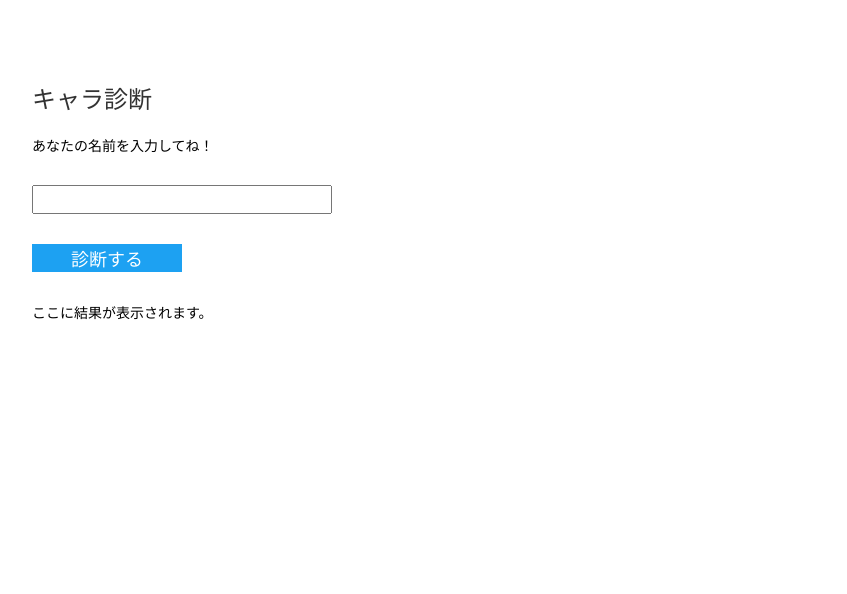
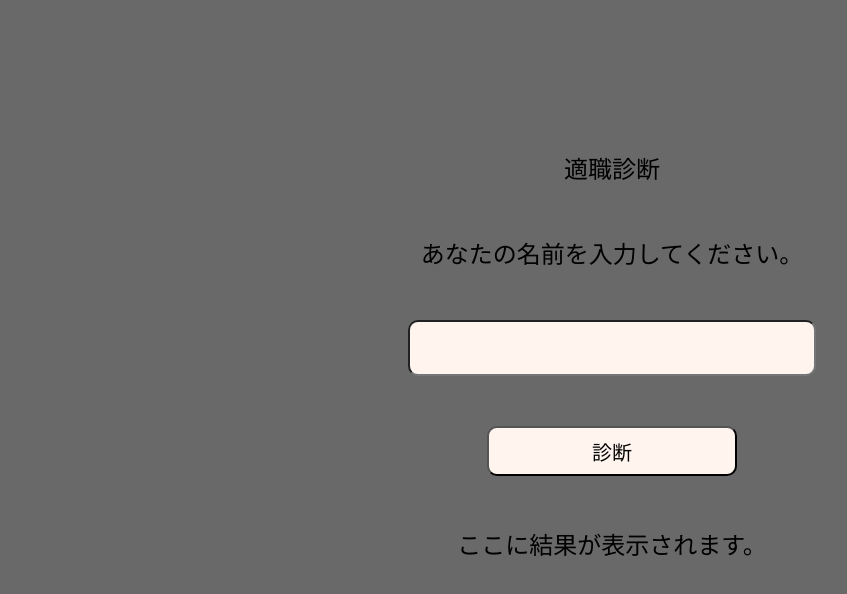
Before and after one commit to N-RYO/-, a plain HTML site: page キャラ診断/index.html in a window 1280 px wide. Shown: the whole page, without its empty margins (28-875 px from the left). Drawn offline with nearby package versions, Linux system fonts and the light colour scheme.

Commit message:
Add files via upload

```diff
--- a/キャラ診断/css/style.css
+++ b/キャラ診断/css/style.css
@@ -1,21 +1,4 @@
 @charset "UTF-8";
-
-a {
-  text-decoration: none;
-}
-
-img {
-  vertical-align: bottom;
-}
-
-* {
-    box-sizing: border-box;
-}
-
-*:before,
-*:after {
-    box-sizing: inherit;
-}
 
 .cf::after {
   content: '';
@@ -24,7 +7,8 @@ img {
 }
 
 body {
-  font: 14px 'Hiragino Kaku Gothic ProN', 'ヒラギノ角ゴ ProN W3', Meiryo, メイリオ, Osaka, 'MS PGothic', arial, helvetica, sans-serif;
+  font: 24px 'Hiragino Kaku Gothic ProN', 'ヒラギノ角ゴ ProN W3', Meiryo, メイリオ, Osaka, 'MS PGothic', arial, helvetica, sans-serif;
+  background-color: dimgrey;
 }
 
 .loading {
@@ -35,7 +19,11 @@ body {
 }
 
 .wrapper {
-  display: none;
+  display: flex;
+  justify-content: center;
+  color: black;
+  margin: 100px;
+  text-align: center;
 }
 
 .header {
@@ -44,37 +32,28 @@ body {
   height: 600px;
 }
 
-.section {
-  padding: 60px;
+.items {
+  margin: 50px;
 }
 
-.section-title {
-  font-size: 24px;
-  color: #333;
-  margin: 20px 0;
-}
-
-.message {
-  margin-bottom: 30px;
-}
-
-.name-input {
-  padding: 5px 10px;
-  width: 300px;
-}
-
-.name-input:focus {
-  border: 3px solid #1da1f2;
+.name-items {
+  width: 400px;
+  height: 50px;
+  display: flex;
+  justify-content: center;
+  border-radius: 10px;
+  font-size: 20px;
+  margin: 0 auto;
+  background-color: seashell;
 }
 
 .btn {
-  display: block;
-  margin: 30px 0;
-  width: 150px;
-  text-align: center;
-  background: #1da1f2;
-  border: none;
-  color: #fff;
-  font-size: 18px;
+  width: 250px;
+  height: 50px;
+  margin: 50px;
+  background-color: seashell;
+  color: black;
+  border-radius: 10px;
+  font-size: 20px;
   cursor: pointer;
 }
--- a/キャラ診断/index.html
+++ b/キャラ診断/index.html
@@ -1,8 +1,9 @@
 <!DOCTYPE html>
 <html>
+
 <head>
   <meta charset="utf-8">
-    <title>第10回 jQuery</title>
+  <title>キャラクター診断</title>
   <!-- css reset -->
   <link rel="stylesheet" href="https://cdnjs.cloudflare.com/ajax/libs/meyer-reset/2.0/reset.min.css">
   <!-- font awesome -->
@@ -10,6 +11,7 @@
   <link rel="stylesheet" href="./css/sweetalert.css">
   <link rel="stylesheet" href="./css/style.css">
 </head>
+
 <body>
   <div class="loader">
     <div class="loading" id="loading">
@@ -18,13 +20,13 @@
   </div>
 
   <div class="wrapper" id="wrapper">
-      <section class="section">
-        <h1 class="section-title">キャラ診断</h1>
-        <p class="message">あなたの名前を入力してね！</p>
-        <input type="text" name="name" id="name" class="name-input">
-        <button class="btn" id="btn">診断する</button>
-        <p class="result" id="result">ここに結果が表示されます。</p>
-      </section>
+    <div>
+      <h1 class="items">適職診断</h1>
+      <p class="items">あなたの名前を入力してください。</p>
+      <input type="text" name="name" id="name" class="name-items">
+      <button class="btn" id="btn">診断</button>
+      <p id="result">ここに結果が表示されます。</p>
+    </div>
     <!-- <header class="header" id="header"></header> -->
   </div>
 
@@ -35,4 +37,5 @@
   <script src="./js/sweetalert.min.js"></script>
   <script src="./js/myscripts.js"></script>
 </body>
+
 </html>
--- a/キャラ診断/js/myscripts.js
+++ b/キャラ診断/js/myscripts.js
@@ -11,7 +11,7 @@ $(function () {
   // フルスクリーン表示
   // resize イベント
   $(window).on('load resize', function () {
-    var wH = $(window).height();
+    let wH = $(window).height();
     // console.log(wH);
     // css メソッド
     $('#header').css('height', wH);
@@ -20,7 +20,7 @@ $(function () {
   // キャラ診断
   $('#btn').on('click', function () {
     // フォーム部品の取得 val(); valueの略
-    var name = $('#name').val();
+    let name = $('#name').val();
     // console.log(name);
     if (name === '') {
       // alert('名前を入力してください！');
@@ -34,9 +34,9 @@ $(function () {
 
     // 配列を用意する
     // 職業をまとめた配列
-    var jobs = ['戦士', '騎士', '魔法使い', '盗賊', '冒険家'];
+    let jobs = ['フロントエンドエンジニア', '医者', '事務', '経理', 'パイロット', '警察官', 'バックエンドエンジニア', 'パティシエ', '看護士'];
     // 形容詞をまとめた配列
-    var charas = [];
+    let charas = [];
 
     // console.log(jobs[]); 0 ~ 4
     // 配列から値をランダムに取ってくる
@@ -46,12 +46,12 @@ $(function () {
     // Math.floor() 小数点切り捨て
     // console.log(Math.floor(Math.random() * jobs.length));
     // 職業の配列からランダムに取ってきて、yourJobにセット
-    var num = Math.floor(Math.random() * jobs.length);
-    var yourJob = jobs[num];
+    let num = Math.floor(Math.random() * jobs.length);
+    let yourJob = jobs[num];
     // 形容詞の配列からランダムに取ってきて、yourCharaにセット
 
 
-    var result = name + 'さんは「' + yourJob + '」です。';
+    let result = name + 'さんの適職は「' + yourJob + '」です。';
     $('#result').text(result);
   });
 });
```
Lines whose indentation alone changed are shown as unchanged.
